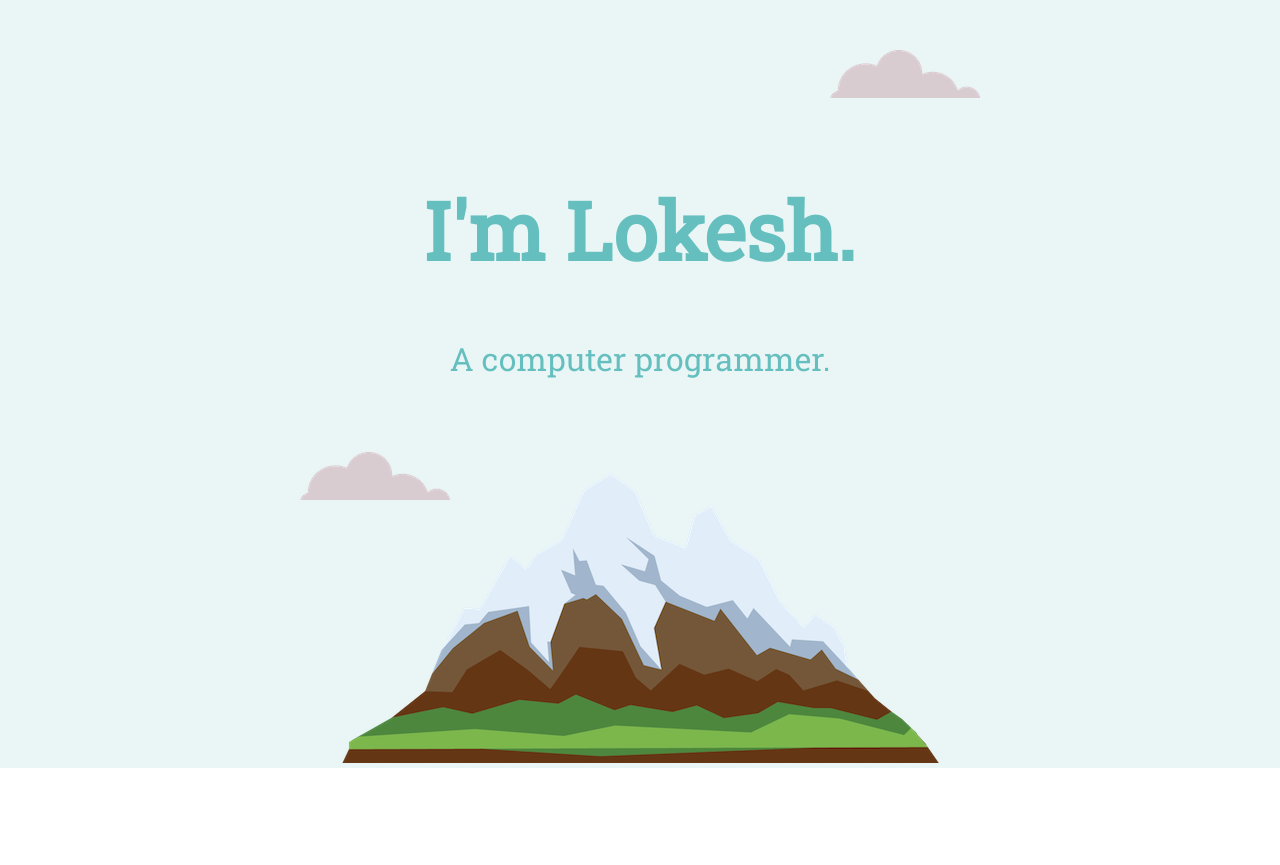
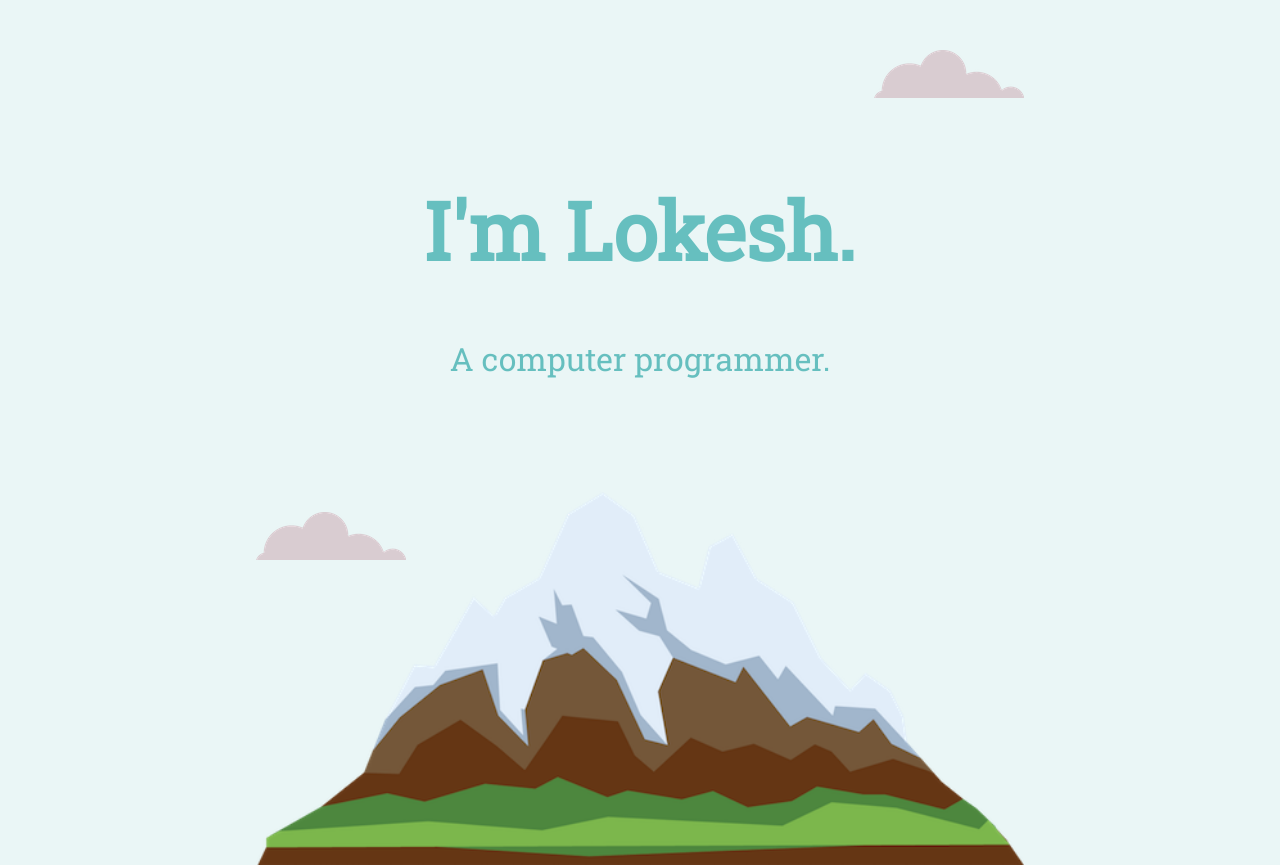
Before and after one commit to Lsawai/cv_css, a plain HTML site: page index.html in a window 1280 px wide. Shown: the top 865 px of the page. Drawn offline with Linux system fonts and the light colour scheme.

Commit message:
updated styles.css

```diff
--- a/css/styles.css
+++ b/css/styles.css
@@ -104,15 +104,20 @@ p
 .bottom-cloud
 {
   position: absolute;
-  left: 300px;
-  bottom: 300px;
+  left: 20%;
+  bottom: 30%;
 }
 .top-cloud
 {
   position: absolute;
   top:50px;
-  right:300px;
+  right:20%;
 
+}
+.mountain
+{
+  margin:auto;
+  width: 60%;
 }
 
 .mountian
```
